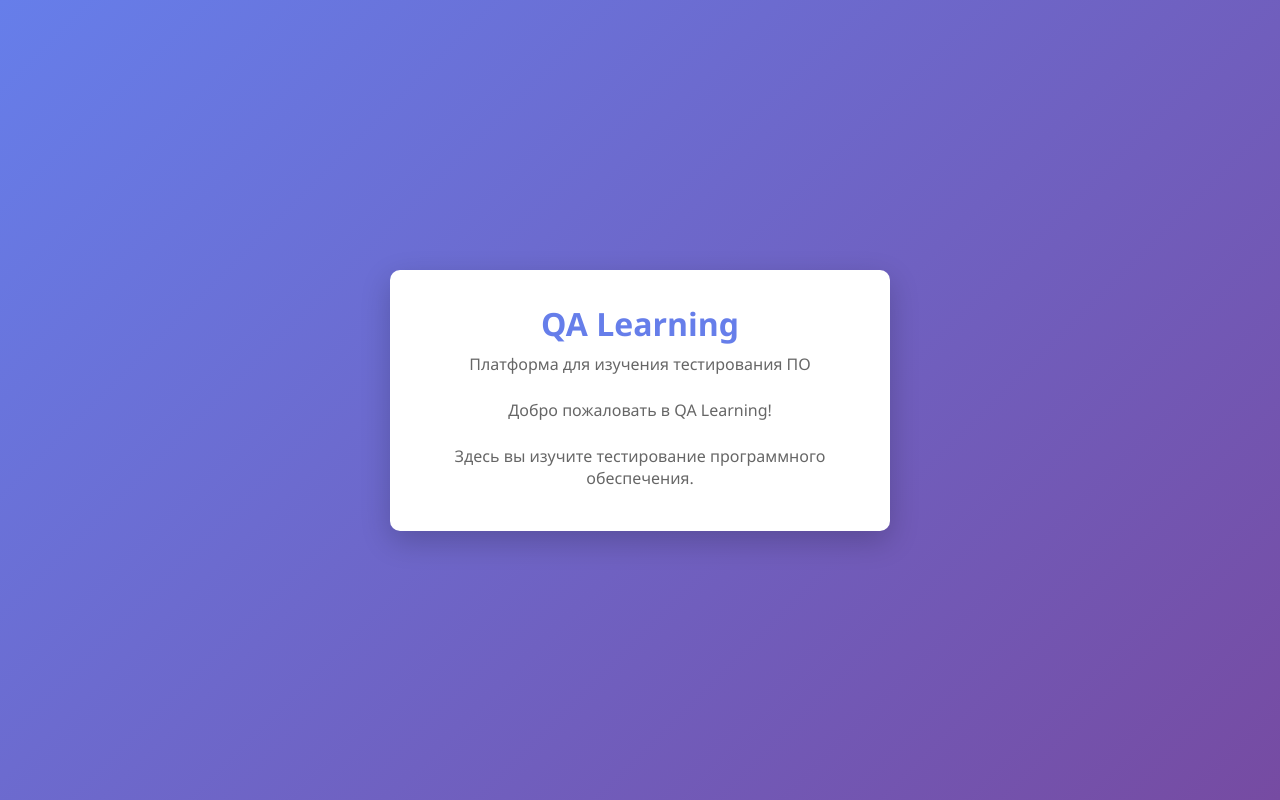
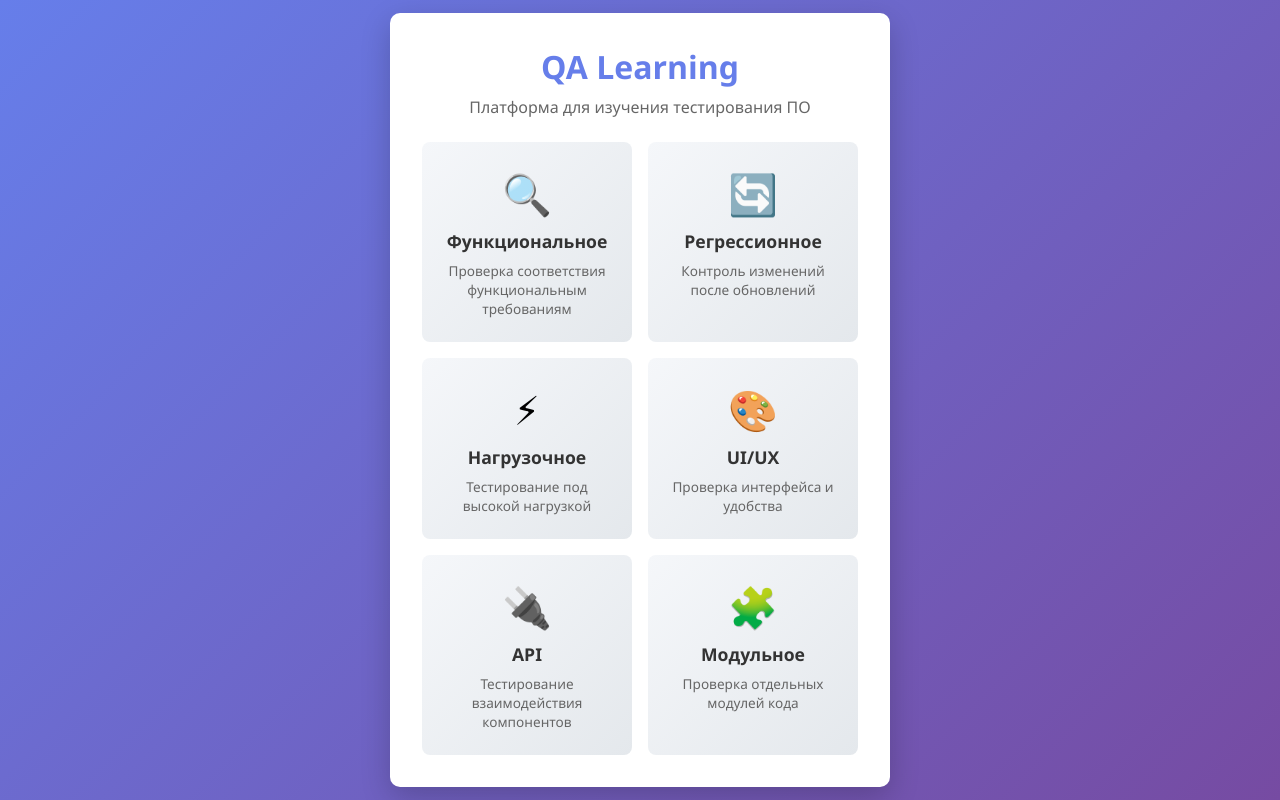
Before and after one commit to BagirovJef/qa-learning, a plain HTML site: page index.html in a window 1280 px wide. Drawn offline with Linux system fonts and the light colour scheme.

Commit message:
Add testing cards

```diff
--- a/index.html
+++ b/index.html
@@ -10,7 +10,7 @@
     <div class="container">
         <h1>QA Learning</h1>
         <p>Платформа для изучения тестирования ПО</p>
-        <div id="app"></div>
+        <div class="cards" id="app"></div>
     </div>
     <script src="script.js"></script>
 </body>
--- a/script.js
+++ b/script.js
@@ -1,10 +1,46 @@
 document.addEventListener('DOMContentLoaded', () => {
     const app = document.getElementById('app');
 
-    app.innerHTML = `
-        <p>Добро пожаловать в QA Learning!</p>
-        <p>Здесь вы изучите тестирование программного обеспечения.</p>
-    `;
+    const cards = [
+        {
+            icon: '🔍',
+            title: 'Функциональное',
+            desc: 'Проверка соответствия функциональным требованиям'
+        },
+        {
+            icon: '🔄',
+            title: 'Регрессионное',
+            desc: 'Контроль изменений после обновлений'
+        },
+        {
+            icon: '⚡',
+            title: 'Нагрузочное',
+            desc: 'Тестирование под высокой нагрузкой'
+        },
+        {
+            icon: '🎨',
+            title: 'UI/UX',
+            desc: 'Проверка интерфейса и удобства'
+        },
+        {
+            icon: '🔌',
+            title: 'API',
+            desc: 'Тестирование взаимодействия компонентов'
+        },
+        {
+            icon: '🧩',
+            title: 'Модульное',
+            desc: 'Проверка отдельных модулей кода'
+        }
+    ];
+
+    app.innerHTML = cards.map(card => `
+        <div class="card">
+            <div class="card-icon">${card.icon}</div>
+            <div class="card-title">${card.title}</div>
+            <div class="card-desc">${card.desc}</div>
+        </div>
+    `).join('');
 
     console.log('QA Learning приложение запущено');
 });
--- a/style.css
+++ b/style.css
@@ -36,3 +36,42 @@ p {
 #app {
     min-height: 100px;
 }
+
+.cards {
+    display: grid;
+    grid-template-columns: repeat(auto-fit, minmax(200px, 1fr));
+    gap: 1rem;
+    margin-top: 1.5rem;
+}
+
+.card {
+    background: linear-gradient(135deg, #f5f7fa 0%, #e4e8ec 100%);
+    border-radius: 8px;
+    padding: 1.5rem;
+    text-align: center;
+    transition: transform 0.3s, box-shadow 0.3s;
+    cursor: pointer;
+}
+
+.card:hover {
+    transform: translateY(-5px);
+    box-shadow: 0 5px 20px rgba(0, 0, 0, 0.15);
+}
+
+.card-icon {
+    font-size: 2.5rem;
+    margin-bottom: 0.5rem;
+}
+
+.card-title {
+    color: #333;
+    font-size: 1.1rem;
+    font-weight: 600;
+    margin-bottom: 0.5rem;
+}
+
+.card-desc {
+    color: #666;
+    font-size: 0.85rem;
+    line-height: 1.4;
+}
```
